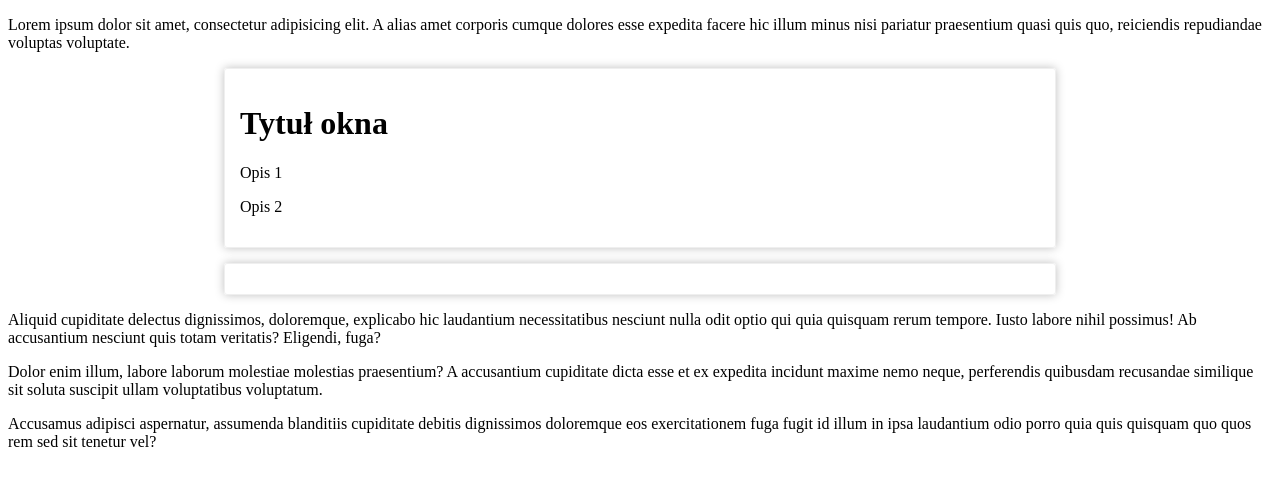
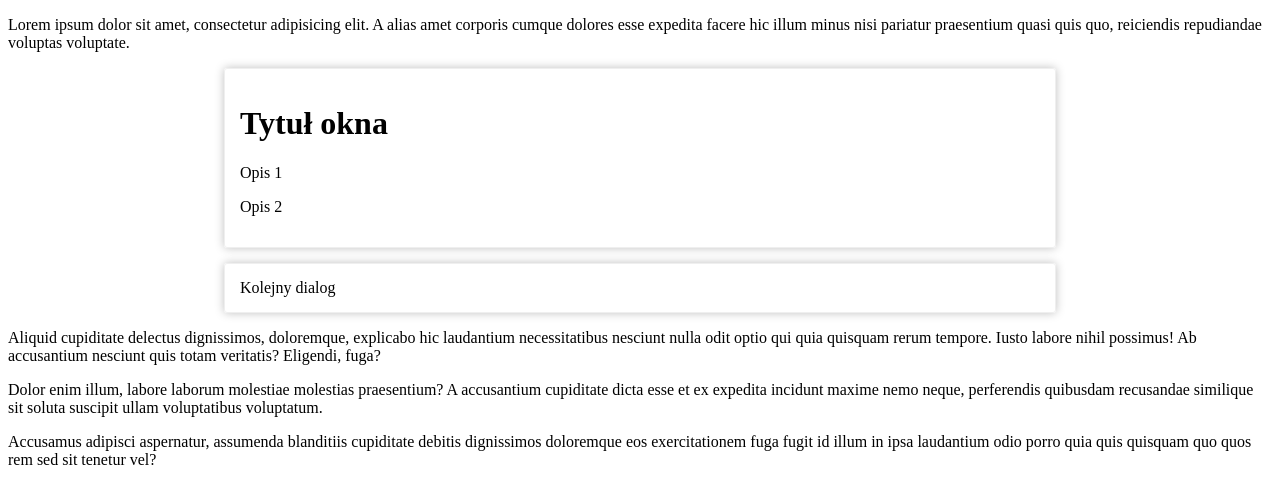
Before and after one commit to jakubhfake/megak-react-app, a React (Create React App) app: page / in a window 1280 px wide. Shown: the top 504 px of the page. Built offline with nearby package versions, Linux system fonts and the light colour scheme.

Commit message:
inheritance/dziedziczenie in react components

```diff
--- a/src/components/App/App.js
+++ b/src/components/App/App.js
@@ -12,7 +12,9 @@ export const App = props => {
             <p>Opis 1</p>
             <p>Opis 2</p>
         </Dialog>
-        <Dialog body={"Kolejny dialog"}/>
+        <Dialog>
+            Kolejny dialog
+        </Dialog>
         <p>Aliquid cupiditate delectus dignissimos, doloremque, explicabo hic laudantium
         necessitatibus nesciunt nulla odit optio qui quia quisquam rerum tempore. Iusto labore nihil possimus! Ab
         accusantium nesciunt quis totam veritatis? Eligendi, fuga?</p><p>Dolor enim illum, labore laborum molestiae
```
